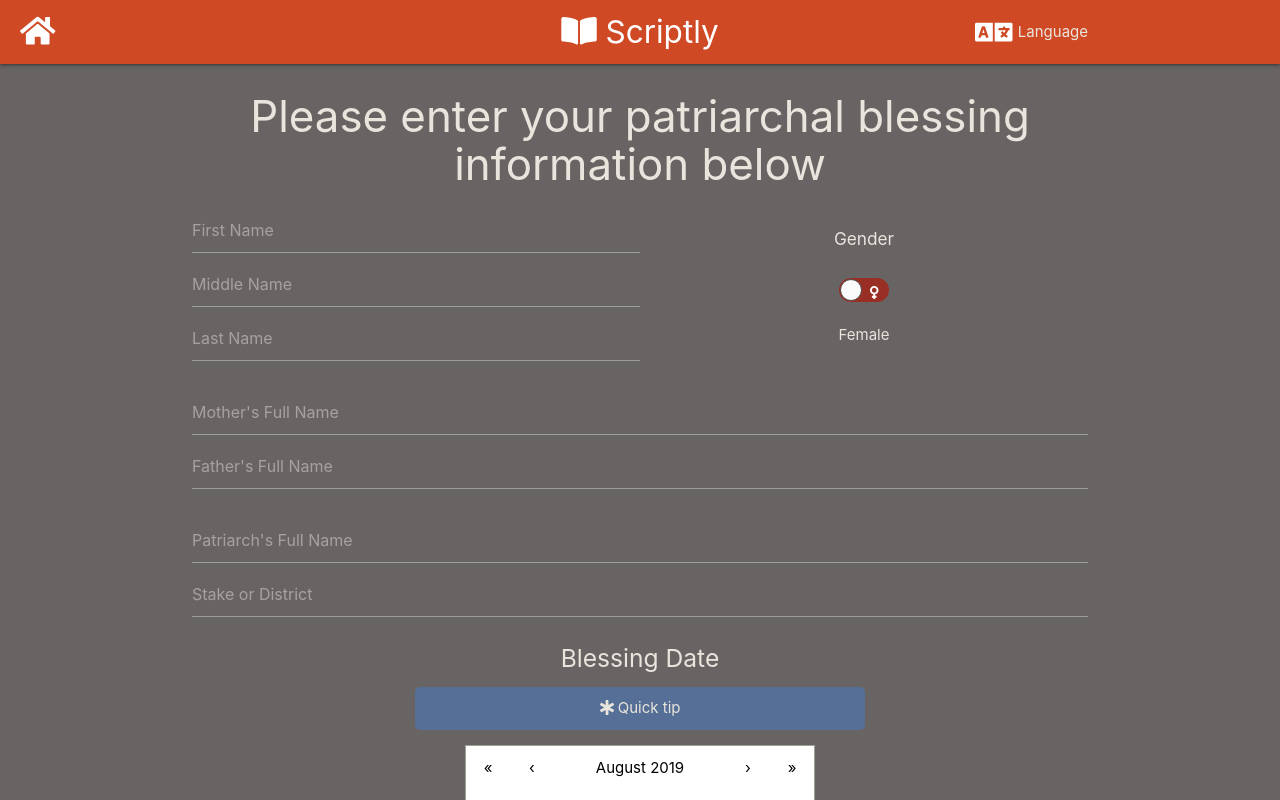
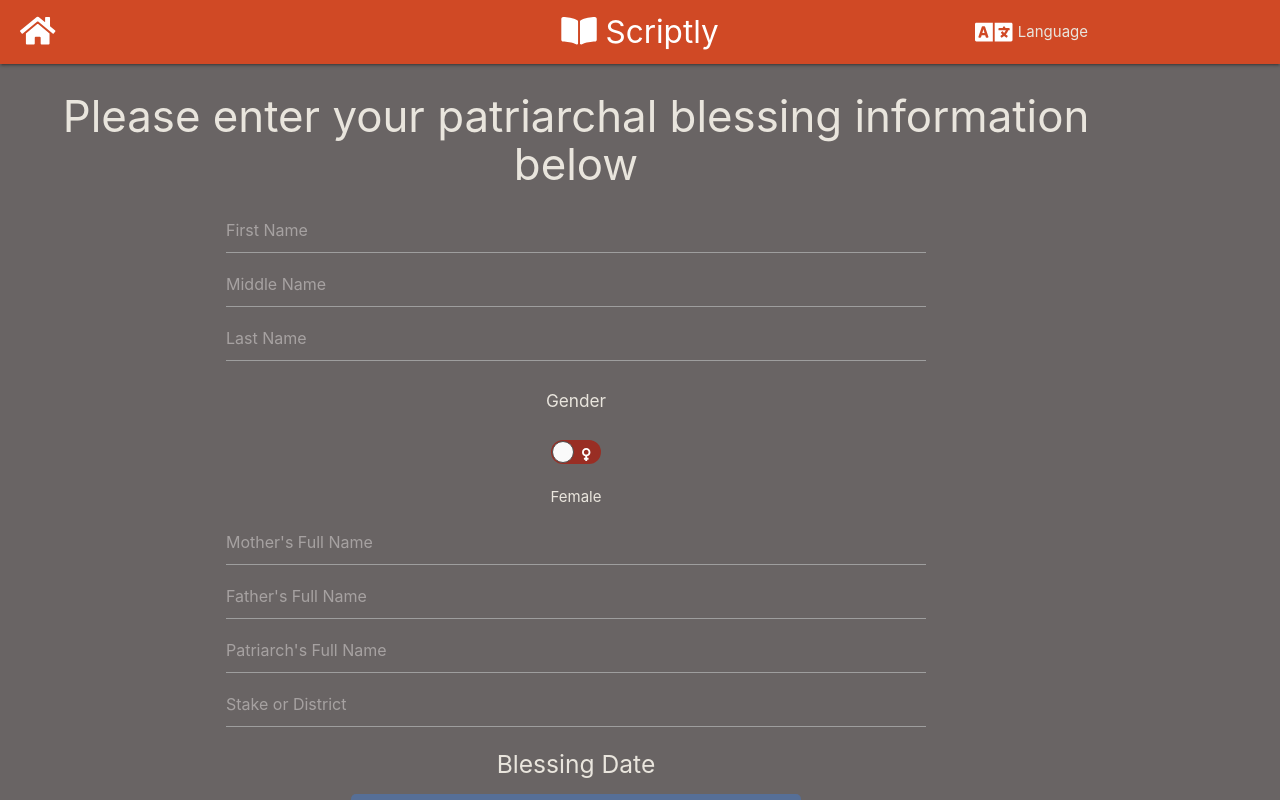
Before and after one commit to kbravh/scriptly, a React (Create React App) app: page / in a window 1280 px wide. Both pictures are taken after a click on the button "GET STARTED". Shown: the top 800 px of the page. Built offline with nearby package versions, Linux system fonts and the light colour scheme; what i18next-xhr-backend would draw is missing.

Commit message:
Split blessings into 2-3 sentence verses

```diff
--- a/src/App.jsx
+++ b/src/App.jsx
@@ -45,7 +45,7 @@ export default class App extends Component {
               </div>
             </nav>
 
-            <div className="container center">
+            <div className="center">
               <ContentContainer locale={this.state.locale}/>
             </div>
           </div>
--- a/src/Components/BlessingForm.jsx
+++ b/src/Components/BlessingForm.jsx
@@ -11,8 +11,9 @@ const BlessingForm = props => {
   const { t } = useTranslation();
 
   return (
-    <div>
+    <div style={{display: 'flex', flexDirection: 'column', justifyContent: 'center', alignItems: 'center', maxWidth: '90vw'}}>
       <h3>{t('Please enter your patriarchal blessing information below')}</h3>
+      <div style={{maxWidth: '700px', margin: '0 20px'}}>
         <Formik
           initialValues={{
             firstName: '', middleName: '', lastName: '',
@@ -33,16 +34,16 @@ const BlessingForm = props => {
         >
           {({ isSubmitting }) => (
             <Form>
-            <div className="row">
-              <div className="col s12 m6" style={{ padding: 0 }}>
+
               <Field type="text" name="firstName" placeholder={t('First Name')} />
               <ErrorMessage name="firstName" component="div" className="errorBox z-depth-2" />
+
               <Field type="text" name="middleName" placeholder={t('Middle Name')} />
+
               <Field type="text" name="lastName" placeholder={t('Last Name')} />
               <ErrorMessage name="lastName" component="div" className="errorBox z-depth-2" />
-              </div>
 
-              <div className="col s12 m6" id="toggleBox">
+              <div id="toggleBox">
                 <h6>{t('Gender')}</h6>
                 <Toggle
                   defaultChecked={false}
@@ -53,22 +54,21 @@ const BlessingForm = props => {
                   }} />
                 <div>{t(props.gender)}</div>
               </div>
-            </div>
-            <div className="row">
+
                 <Field type="text" name="mother" placeholder={t('Mother\'s Full Name')} />
+
               <Field type="text" name="father" placeholder={t('Father\'s Full Name')} />
-            </div>
-            <div className="row">
+
               <Field type="text" name="patriarch" placeholder={t('Patriarch\'s Full Name')} />
               <ErrorMessage name="patriarch" component="div" className="errorBox z-depth-2" />
+
               <Field type="text" name="stake" placeholder={t('Stake or District')} />
               <ErrorMessage name="stake" component="div" className="errorBox z-depth-2" />
-            </div>
-
 
               <h5 id="blessing-date-title">{t('Blessing Date')}</h5>
               <div className="noticeBox"><FontAwesomeIcon icon={faStarOfLife} /> <span>{t('Quick tip')}</span></div>
               <Calendar locale={props.locale} value={props.blessingDate} onChange={props.handleCalendarChange} />
+
               <div className="input-field">
                 <Field component="textarea" name="blessing" placeholder={t('Patriarchal Blessing')} className="materialize-textarea" />
                 <ErrorMessage name="blessing" component="div" className="errorBox z-depth-2" />
@@ -80,6 +80,7 @@ const BlessingForm = props => {
           )}
         </Formik>
       </div>
+    </div>
   )
 }
 
--- a/src/Components/ContentContainer.jsx
+++ b/src/Components/ContentContainer.jsx
@@ -8,6 +8,7 @@ import Download from "./Download";
 import BlessingForm from "./BlessingForm";
 import ConnectionError from "./ConnectionError";
 import { withTranslation } from "react-i18next";
+import {randomNum} from '../util'
 
 const moment = require("moment");
 
@@ -53,19 +54,27 @@ class ContentContainerClass extends Component {
     // extract first letter
     let firstLetter = blessingTrimmed.substr(0, 1)
     blessingTrimmed = blessingTrimmed.substring(1)
-    // split the verses on periods
-    let verses = blessingTrimmed.split('.')
-    // remove the empty string at the end of the array
-    verses.pop()
-    // trim verse, add period, and add verse numbers to all except first verse
-    verses = verses.map((verse, i) => {
+    // split the verses on punctuation
+    let verses = blessingTrimmed.match(/[^.!?]+[.!?]+/g)
+    // group sentences together to make longer verses
+    let longerVerses = [], index = 0
+    while(index < verses.length){
+      // grab a random number 2-3 for verse length
+      let random = randomNum(2,3)
+      //pull verses in, join, and add to array
+      longerVerses.push(verses.slice(index, index + random).join(' '))
+      // move down the array
+      index += random
+    }
+    // trim verse and add verse numbers to all except first verse
+    longerVerses = longerVerses.map((verse, i) => {
       if (i === 0) {
-        return verse.trim() + '.'
+        return verse.trim()
       } else {
-        return i + 1 + '. ' + verse.trim() + '.'
+        return i + 1 + '. ' + verse.trim()
       }
     })
-    return [firstLetter, verses];
+    return [firstLetter, longerVerses];
   }
 
   getMemberName = () => {
--- /dev/null
+++ b/src/util.js
@@ -0,0 +1,5 @@
+const randomNum = (min, max) => {
+  return Math.floor(Math.random() * (max - min + 1) ) + min;
+}
+
+export {randomNum}
```
Lines whose indentation alone changed are shown as unchanged.
